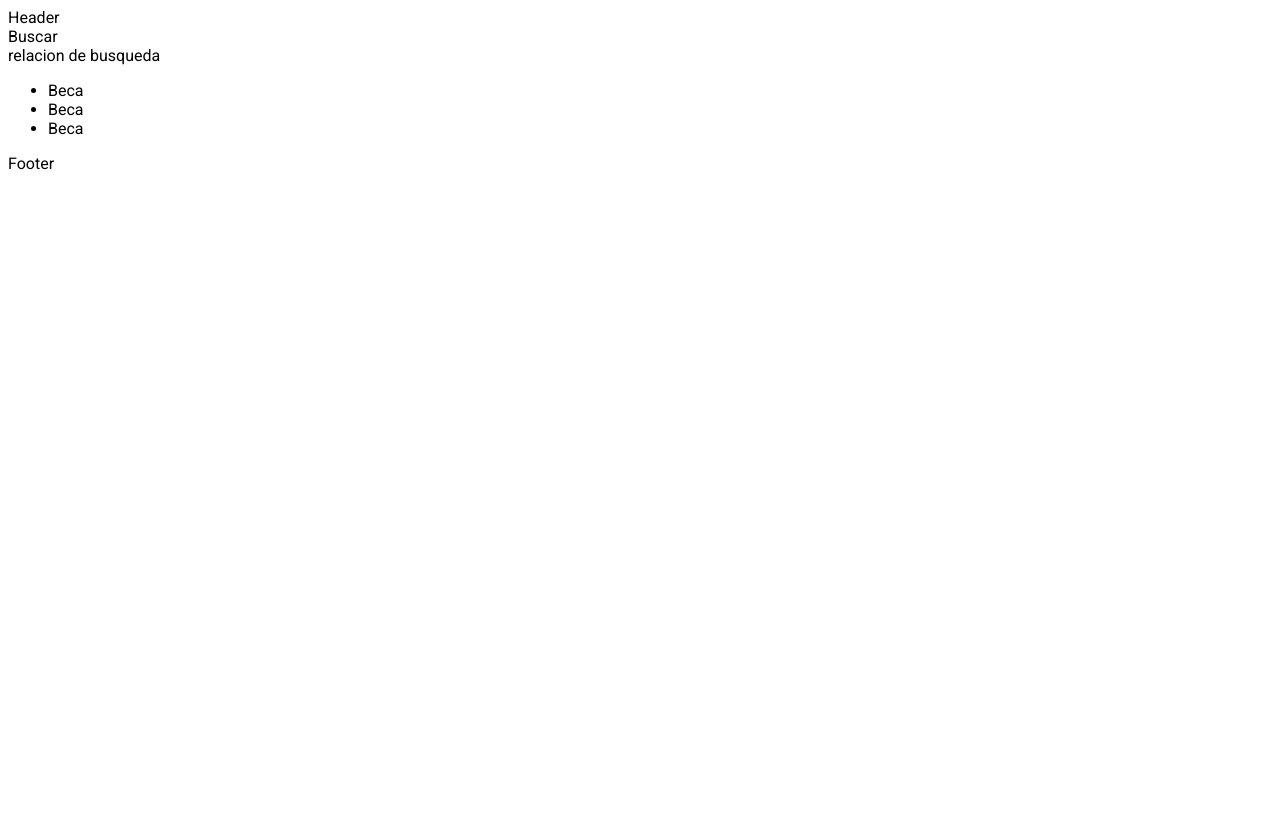
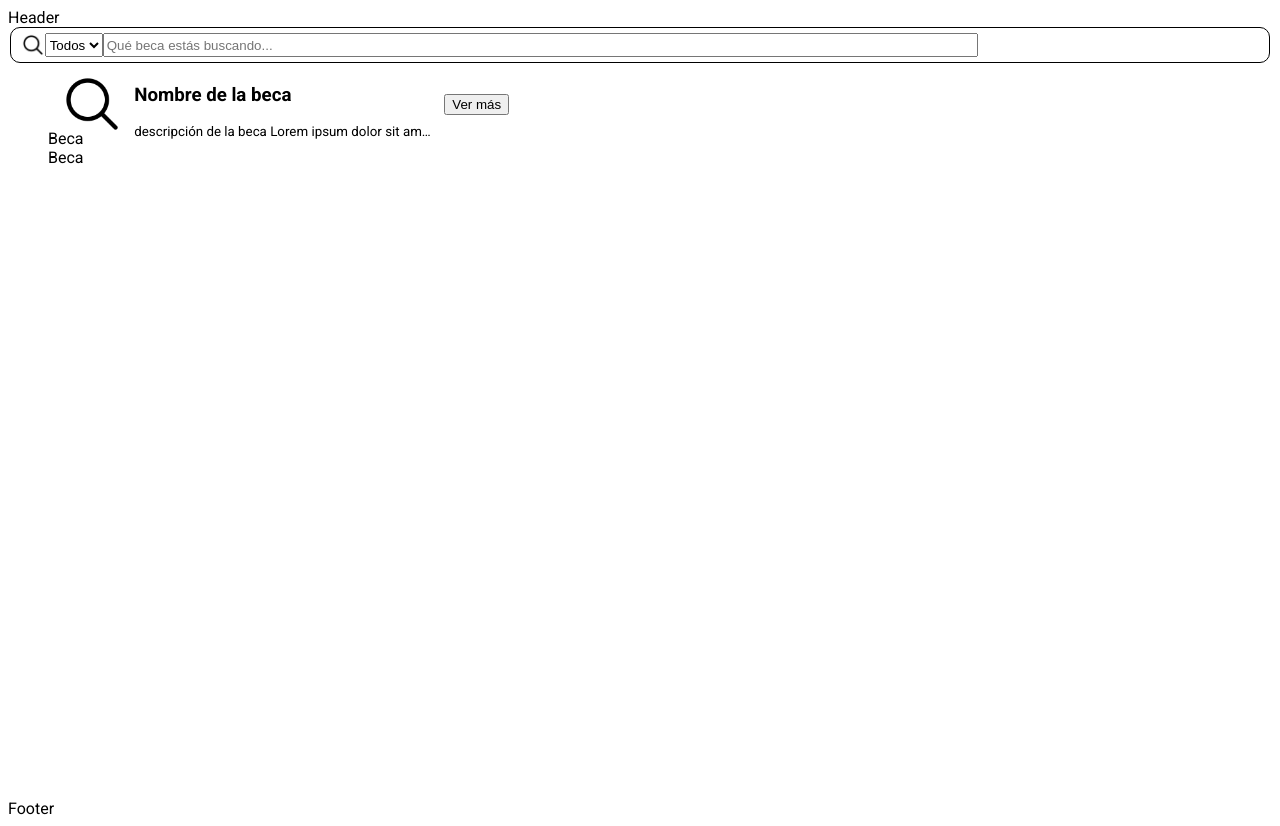
Before and after one commit to GrajalesU/hackathon-udea, a Next.js app: page /scholarships in a window 1280 px wide. Before the commit the page ends 800 px from the top, so only its background shows below. Built offline with nearby package versions, Linux system fonts and the light colour scheme.

Commit message:
Scholarship list

```diff
--- a/app/layout.jsx
+++ b/app/layout.jsx
@@ -7,7 +7,7 @@ const font = Roboto({
 });
 export default function RootLayout({ children }) {
   return (
-    <html>
+    <html lang="es-ES">
       <head>
         <title>Los Linces te guían</title>
       </head>
--- /dev/null
+++ b/app/scholarships/layout.jsx
@@ -0,0 +1,23 @@
+import React from "react";
+import searchIcon from "../../assets/Search.png";
+import Image from "next/image";
+import styles from "../../styles/scholarships/styles.module.css";
+
+export default function ScholarsLayout({ children }) {
+  return (
+    <div>
+      <div className={styles.search}>
+        <Image width={24} height={24} src={searchIcon} alt="search Icon" />
+        <select name="filter" className={styles.searchFilter}>
+          <option>Todos</option>
+        </select>
+        <input
+          type="text"
+          placeholder="Qué beca estás buscando..."
+          className={styles.searchInput}
+        />
+      </div>
+      {children}
+    </div>
+  );
+}
--- a/app/scholarships/page.jsx
+++ b/app/scholarships/page.jsx
@@ -1,25 +1,35 @@
-import React from 'react'
+import Image from "next/image";
+import React from "react";
+import styles from "../../styles/scholarships/styles.module.css";
+import searchIcon from "../../assets/Search.png";
 
 export default function ScholarshipListPage() {
   return (
-    <div>
-      <div  className="bg-slate-700">
-        Buscar
-      </div>
-      <div>
-        relacion de busqueda
-        <ul>
-          <li>
-            Beca
-          </li>
-          <li>
-            Beca
-          </li>
-          <li>
-            Beca
-          </li>
-        </ul>
-      </div>
-    </div>
-  )
+    <section className={styles.scholars}>
+      <ul className={styles.scholarsList}>
+        <li className={styles.scholarsElement}>
+          <Image width={64} height={64} src={searchIcon} alt="search Icon" />
+          <div className={styles.scholarInfo}>
+            <h3 className={styles.scholarTitle}>Nombre de la beca</h3>
+            <small className={styles.scholarDescription}>
+              descripción de la beca Lorem ipsum dolor sit amet, consectetur
+              adipiscing elit. Cras efficitur imperdiet pretium. In aliquet
+              turpis metus, at cursus neque porttitor ut. Fusce semper lacus sit
+              amet viverra sagittis. Aenean condimentum porta facilisis. Quisque
+              facilisis vel nisi non finibus. Nullam et lorem nec libero
+              placerat pellentesque eu non neque. Donec eu arcu non diam iaculis
+              dictum. Ut tortor velit, sollicitudin in massa a, placerat gravida
+              massa. Nulla viverra elit at accumsan tincidunt. Ut nec fermentum
+              tellus, at placerat ipsum. Sed ligula ligula, placerat vitae
+              imperdiet eget, blandit eu arcu. Phasellus vehicula ac ex ac
+              pulvinar.
+            </small>
+          </div>
+          <button className={styles.scholarBtn}>Ver más</button>
+        </li>
+        <li>Beca</li>
+        <li>Beca</li>
+      </ul>
+    </section>
+  );
 }
--- /dev/null
+++ b/styles/scholarships/styles.module.css
@@ -0,0 +1,38 @@
+.search {
+  width: 98%;
+  margin-inline: auto;
+  border: 1px solid black;
+  border-radius: 10px;
+  display: flex;
+  padding: 5px 10px;
+}
+
+.searchInput {
+  min-width: 70%;
+}
+
+.scholars {
+  min-height: 90vh;
+  background: white;
+}
+
+.scholarsList {
+  list-style-type: none;
+}
+
+.scholarsElement {
+  display: flex;
+  width: 98%;
+  margin-inline: auto;
+  gap: 10px;
+  align-items: center;
+  max-height: 50px;
+}
+
+.scholarDescription {
+  width: 300px;
+  overflow: hidden;
+  display: inline-block;
+  text-overflow: ellipsis;
+  white-space: nowrap;
+}
```
Also changed, not shown: assets/Search.png (added), 1 other file (tests, documents, lock files or other folders).
